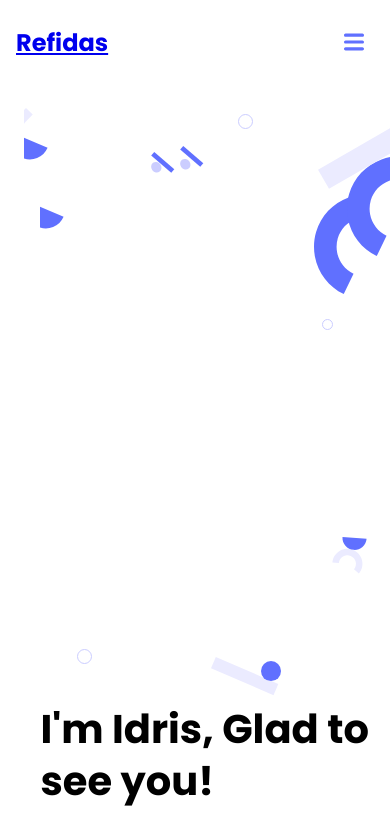
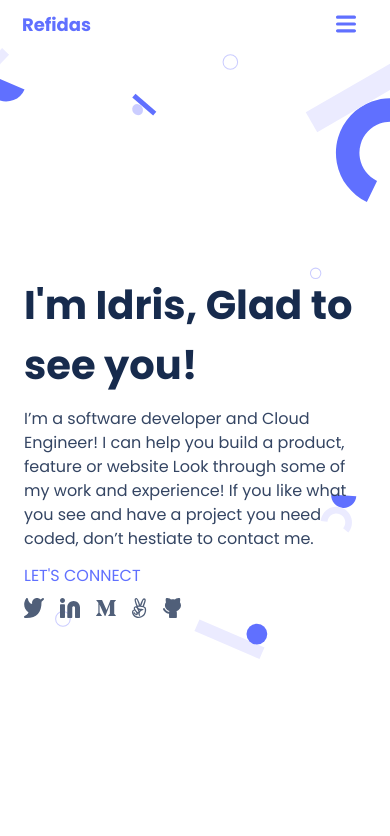
Before and after one commit to Idris01/professional-portfolio, a website: page index.html in a window 390 px wide. Shown: the top 836 px of the page. Drawn offline with Linux system fonts and the light colour scheme.

Commit message:
style: Include custom classes in the reset file, update index.css with needed contents from the mobile.css file, and delete the mobile.css file

```diff
--- a/css/index.css
+++ b/css/index.css
@@ -1,39 +1,142 @@
 /* Example of @import use
 This imports the `reset.css` file */
 @import './reset.css';
-@import './mobile.css';
+
+header {
+  position: sticky;
+  top: 0;
+  width: 100%;
+  background: white;
+  flex-flow: row nowrap;
+  height: var(--header-height);
+  z-index: 5;
+}
+
+.brand {
+  font-family: 'Poppins', sans-serif;
+  font-weight: 700;
+  margin-left: 12px;
+  color: var(--site-color);
+  flex: 200px 1;
+  font-size: 18px;
+}
+.brand a{
+  text-decoration: none;
+  color:inherit;
+  display: inline-block;
+  font-size: 18px;
+  font-family: 'Poppins', sans-serif;
+  margin-left: 10px;
+}
+.nav-button {
+  display: block;
+  background: url(../img/menu.svg);
+  background-repeat: no-repeat;
+  background-size: 50% 50%;
+  background-position: 50%;
+  width: 40px;
+  height: 40px;
+  cursor: pointer;
+  margin-right: 24px;
+}
+
+.nav-button:hover {
+  box-shadow: 0 0 1px 1px lightgray;
+  border-radius: 2px;
+}
+
+#hidden-toggler {
+  display: none;
+}
+
+.nav {
+  position: static;
+  flex-flow: row wrap;
+  top: 0;
+  bottom: 0;
+  left: 0;
+  right: 0;
+  list-style: none;
+  flex: 200px 9;
+}
+
+.nav-link {
+  text-decoration: none;
+  font-family: 'Poppins', sans-serif;
+  font-weight: 700;
+  color: black;
+  display: inline-block;
+  padding: 0.5rem;
+}
+
+
+
+
+.nav {
+  display: none;
+}
 
 .headlines {
+  position: relative;
   display: flex;
   justify-content: center;
-  flex-flow: column wrap;
-  align-items: center;
-  min-height: 80vh;
-  background: url(/img/semi.svg), url(/img/semicircle.svg), url(/img/round.svg), url(/img/bar.svg), url(/img/circle.svg), url(/img/rectangle.svg);
-  background-repeat: no-repeat;
-  background-position:
-    100% 10%,
-    5% 10%,
-    50% 80%,
-    49% 4%,
-    47% 5%,
-    50% 84%;
+  flex-flow: column nowrap;
+  align-items:flex-start;
+  height: calc(100vh - var(--header-height));
+  padding-inline:24px;
+  gap:12px;
+}
+.headlines #background{
+  position: absolute;
+  bottom:0;
+  top:0;
+  left:0;
+  right: 0;
+
+  z-index: -1;
+}
+.headlines #background img{
+  width:100%;
+  display: block;
 }
 
-.heading {
+.headlines .heading {
   font-size: 40px;
   font-style: normal;
   font-weight: 700;
-  line-height: 52px;
   letter-spacing: 0;
   text-align: left;
+  color:#172B4D;
 }
 
-.content {
+.headlines .content {
   font-style: normal;
   font-weight: 400;
   line-height: 24px;
   letter-spacing: 0;
   text-align: left;
-  margin-top: 2rem;
+  color: #344563;
+
 }
+
+.connect {
+  display: flex;
+  justify-content: left;
+  align-items: center;
+  flex-direction: column;
+  gap: 10px;
+
+}
+.connect-heading {
+  text-transform: uppercase;
+  color: var(--site-color);
+  font-weight: lighter;
+  width: 100%;
+}
+
+.connect-icons {
+  display: flex;
+  align-items: center;
+  margin: 0;
+  gap: 1em;
+}
--- a/css/mobile.css
+++ /dev/null
@@ -1,133 +0,0 @@
-header {
-  position: sticky;
-  top: 0;
-  display: flex;
-  width: 100%;
-  flex-flow: row nowrap;
-  justify-content: center;
-  align-items: center;
-  min-height: 10vh;
-}
-
-.brand {
-  display: inline-block;
-  font-family: 'Poppins', sans-serif;
-  font-weight: 700;
-  margin-left: 1rem;
-  color: var(--site-color);
-  flex: 200px 1;
-}
-
-.nav-button {
-  display: none;
-  background: url(../img/menu.svg);
-  background-repeat: no-repeat;
-  background-size: 50% 50%;
-  background-position: 50%;
-  width: 40px;
-  height: 40px;
-  cursor: pointer;
-  margin-right: 1rem;
-  z-index: 4;
-}
-
-.nav-button:hover {
-  box-shadow: 0 0 1px 1px lightgray;
-  border-radius: 2px;
-}
-
-#hidden-toggler {
-  display: none;
-}
-
-#hidden-toggler:checked ~ .nav-button {
-  background: url(../img/close.svg);
-  background-repeat: no-repeat;
-  background-size: 50% 50%;
-  background-position: 50%;
-}
-
-.nav {
-  position: static;
-  display: flex;
-  flex-flow: row wrap;
-  justify-content: center;
-  align-items: center;
-  top: 0;
-  bottom: 0;
-  left: 0;
-  right: 0;
-  list-style: none;
-  flex: 200px 9;
-}
-
-.nav-link {
-  text-decoration: none;
-  font-family: 'Poppins', sans-serif;
-  font-weight: 700;
-  color: black;
-  display: inline-block;
-  padding: 0.5rem;
-}
-
-main {
-  margin: 1.5rem;
-}
-
-.connect {
-  display: flex;
-  width: 100%;
-  flex-flow: column wrap;
-  align-items: flex-start;
-  gap: 1em;
-  margin-top: 1em;
-}
-
-.connect h4 {
-  text-transform: uppercase;
-  color: var(--site-color);
-  font-weight: lighter;
-}
-
-.icons {
-  display: flex;
-  gap: 1em;
-}
-
-@media screen and (max-width: 600px) {
-  .nav {
-    position: absolute;
-    display: none;
-    flex-flow: column wrap;
-    justify-content: flex-start;
-    align-items: flex-start;
-    top: 0;
-    bottom: 0;
-    left: 0;
-    right: 0;
-    list-style: none;
-    background: rgba(96, 112, 255, 0.8);
-    backdrop-filter: blur(2px);
-    padding-top: 5vh;
-  }
-
-  .nav-button {
-    display: block;
-  }
-
-  #hidden-toggler:checked ~ .nav-button:hover {
-    box-shadow: 0 0 0 0 lightgray;
-  }
-
-  #hidden-toggler:checked ~ .nav {
-    display: flex;
-    height: 100vh;
-  }
-
-  .nav-link {
-    color: white;
-    font-size: 2rem;
-    margin-left: 1rem;
-    font-weight: 400;
-  }
-}
--- a/css/reset.css
+++ b/css/reset.css
@@ -1,6 +1,7 @@
 /* Base styles */
 :root {
   --site-color: #6070ff;
+  --header-height:48px;
 }
 
 *,
@@ -8,9 +9,26 @@
 *::after {
   box-sizing: border-box;
   padding: 0;
-  margin: 0;
+  margin:0;
 }
+
 
 body {
   font-family: 'Poppins', sans-serif;
 }
+img{
+  max-width:100%;
+  display:block;
+}
+.flex{
+  display: flex;
+}
+.justify-c{
+  justify-content: center;
+}
+.align-c{
+  align-items: center;
+}
+.grid{
+  display: grid;
+}
```
Also changed, not shown: img/bar.svg (deleted), img/circle.svg (deleted), img/rectangle.svg (deleted), img/round.svg (deleted), img/semi.svg (deleted), img/semicircle.svg (deleted).
